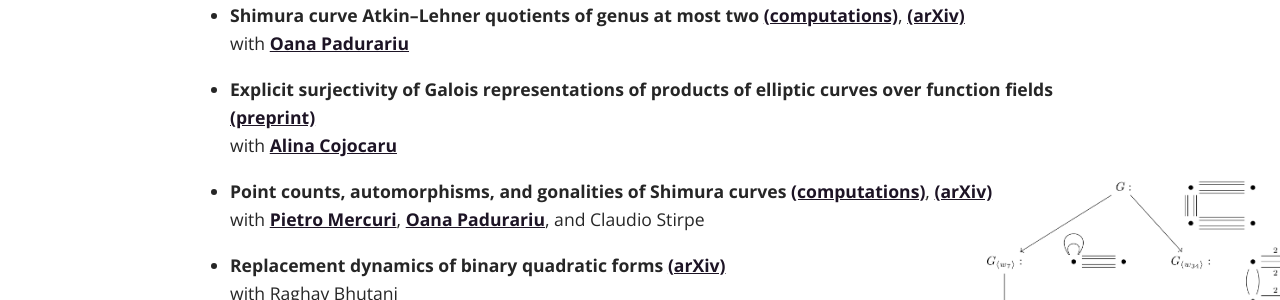
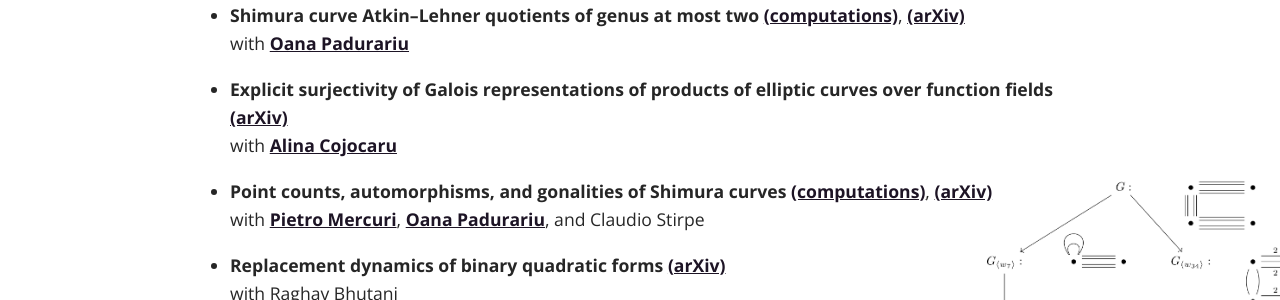
Before and after one commit to fsaia/site, a Jekyll site: the page built from _pages/02_research.md, in a window 1280 px wide and 900 px high, scrolled down 564 px. Shown: the part 155-455 px from the top of the window. Built offline with Jekyll 4.4.1, drawn with Linux system fonts in a browser that asks for light colours; some web fonts are replaced; formulas are drawn with MathJax 3.

Commit message:
Add files via upload

```diff
--- a/_pages/02_research.md
+++ b/_pages/02_research.md
@@ -18,7 +18,7 @@ I am also interested in involving students in research. In the 2024-2025 academi
 * **Shimura curve Atkin--Lehner quotients of genus at most two** [(computations)](https://github.com/fsaia/GenusAtMost2), [(arXiv)](https://arxiv.org/abs/2509.25368)
 	with [Oana Padurariu](https://sites.google.com/view/oanapadurariu/home)
 
-* **Explicit surjectivity of Galois representations of products of elliptic curves over function fields** [(preprint)](https://drive.google.com/open?id=1GNtFULGElTfc8UrJF2VlkS4So0rf89KO&usp=drive_fs)
+* **Explicit surjectivity of Galois representations of products of elliptic curves over function fields** [(arXiv)](https://arxiv.org/abs/2510.20910)
 	with [Alina Cojocaru](https://www.alinacarmencojocaru.com/acc-main.html)
 
 * **Point counts, automorphisms, and gonalities of Shimura curves** [(computations)](https://github.com/fsaia/ShimuraPointCounts), [(arXiv)](https://arxiv.org/abs/2507.15992)
```
